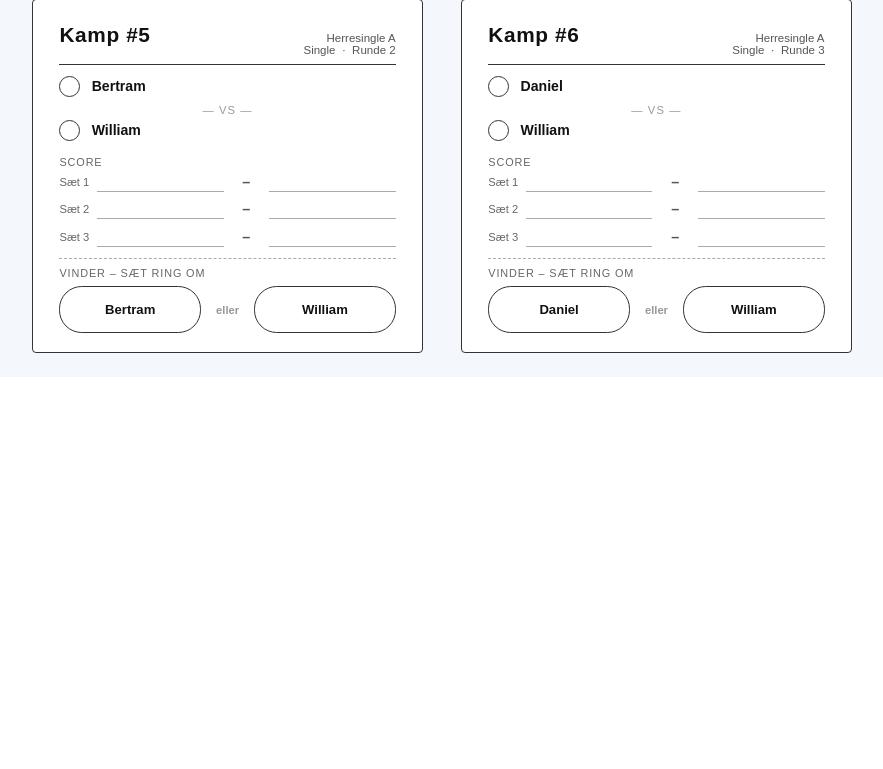
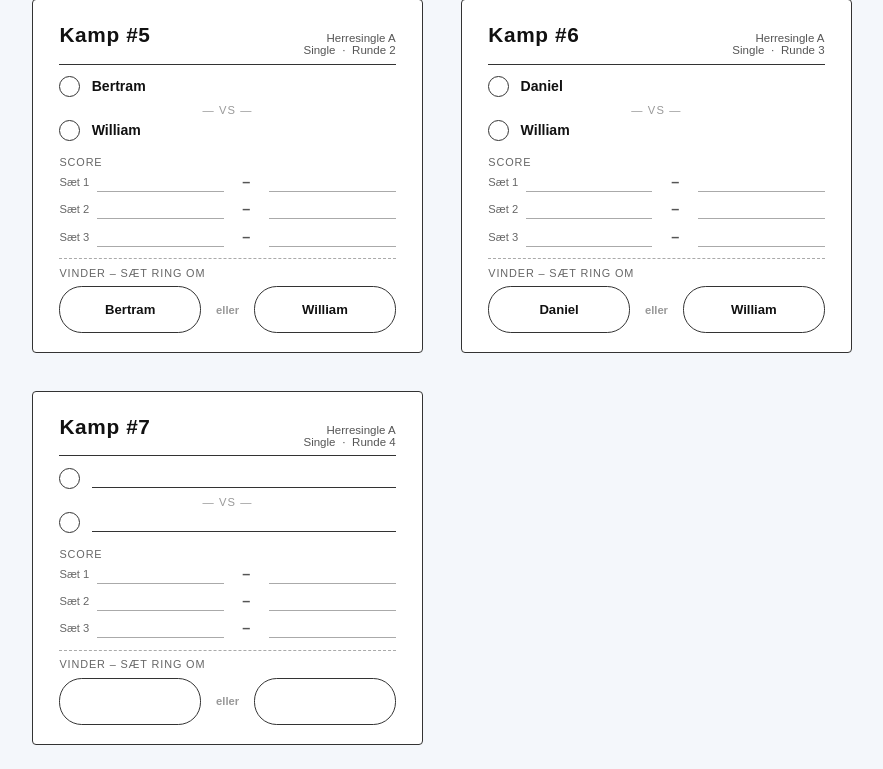
Before and after one commit to MFuglsang/badminton_tournament_planner, a Django app: page /tournaments/2/scoresheet/ in a window 1280 px wide. Shown: the part 872-1641 px from the top of the page, without its empty margins (198-1081 px from the left). Before the commit the page ends 1225 px from the top, so only its background shows below. Run offline with Django 5.2, Linux system fonts and the light colour scheme; data comes from the database, SQL or seed files in the repository.

Commit message:
Better scorecaards

```diff
--- a/tournaments/templates/tournaments/scoresheet.html
+++ b/tournaments/templates/tournaments/scoresheet.html
@@ -96,6 +96,11 @@
     font-size: 0.88rem;
     font-weight: 600;
     line-height: 1.2;
+  }
+  .team-name-line {
+    flex: 1;
+    border-bottom: 1.2px solid #333;
+    height: 5mm;
   }
   .vs-divider {
     text-align: center;
@@ -231,12 +236,20 @@
   <div class="teams">
     <div class="team-row">
       <div class="team-bullet"></div>
+      {% if match.team1 %}
       <span class="team-name">{{ match.team1.name }}</span>
+      {% else %}
+      <div class="team-name-line" title="{{ match.bracket_label }}"></div>
+      {% endif %}
     </div>
     <div class="vs-divider">— VS —</div>
     <div class="team-row">
       <div class="team-bullet"></div>
+      {% if match.team2 %}
       <span class="team-name">{{ match.team2.name }}</span>
+      {% else %}
+      <div class="team-name-line"></div>
+      {% endif %}
     </div>
   </div>
 
@@ -260,12 +273,18 @@
     <div class="score-line"></div>
   </div>
 
-  <div class="winner-section">
+    <div class="winner-section">
     <div class="winner-section-label">Vinder – sæt ring om</div>
     <div class="winner-options">
+      {% if match.team1 and match.team2 %}
       <div class="winner-option">{{ match.team1.name }}</div>
       <div class="winner-vs">eller</div>
       <div class="winner-option">{{ match.team2.name }}</div>
+      {% else %}
+      <div class="winner-option winner-option-blank"></div>
+      <div class="winner-vs">eller</div>
+      <div class="winner-option winner-option-blank"></div>
+      {% endif %}
     </div>
   </div>
 
--- a/tournaments/views.py
+++ b/tournaments/views.py
@@ -292,8 +292,7 @@ def tournament_scoresheet(request, pk):
         Match.objects
         .filter(division__tournament=tournament)
         .exclude(match_number=None)
-        .exclude(team2__isnull=True)
-        .exclude(team1__isnull=True)
+        .exclude(walkover=True)
         .select_related('team1', 'team2', 'division')
         .order_by('match_number')
     )
@@ -344,8 +343,7 @@ def division_scoresheet(request, pk):
         Match.objects
         .filter(division=division)
         .exclude(match_number=None)
-        .exclude(team2__isnull=True)
-        .exclude(team1__isnull=True)
+        .exclude(walkover=True)
         .select_related('team1', 'team2', 'division')
         .order_by('match_number')
     )
```
